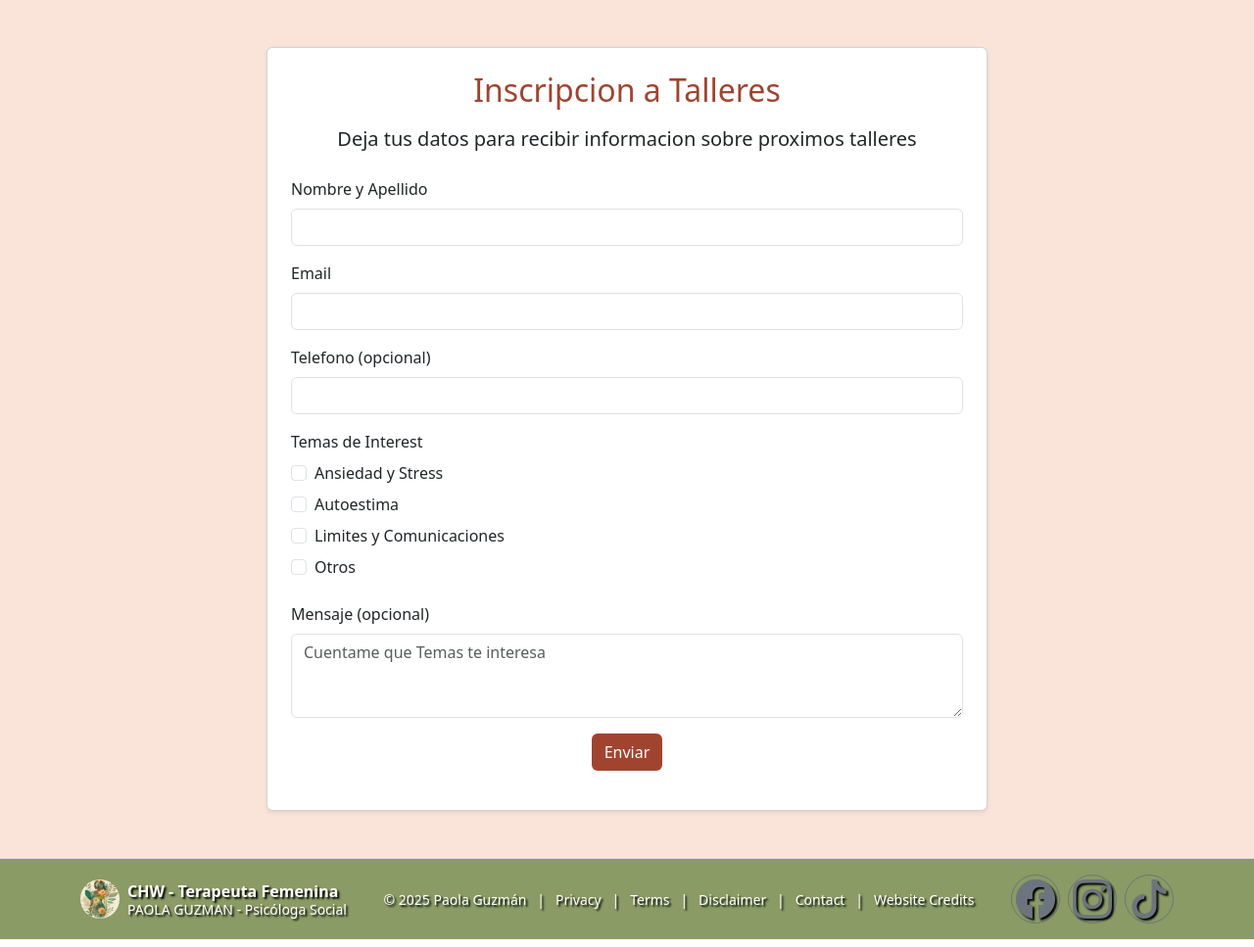
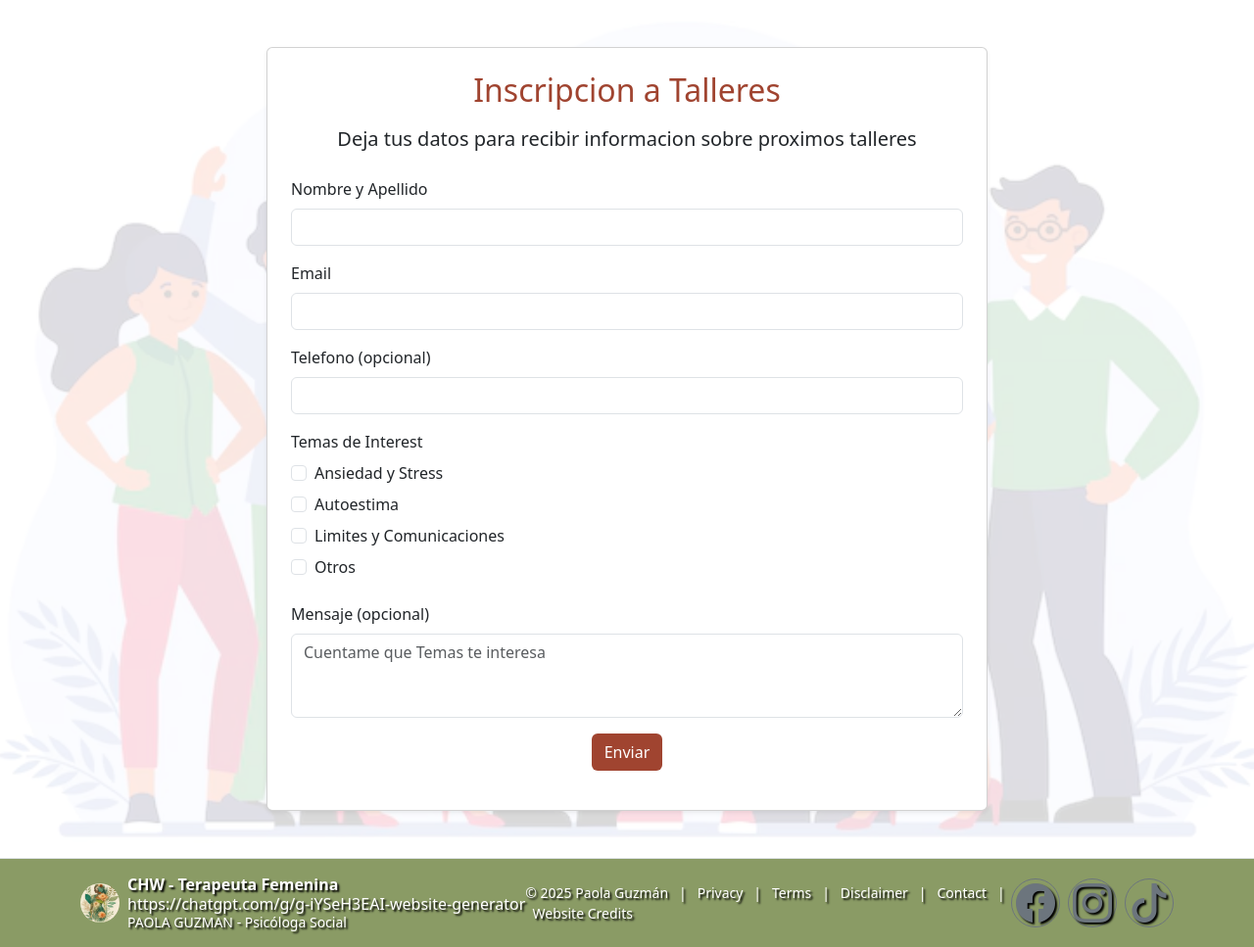
Before and after one commit to Reypao/sicologiapaola, a PHP site: page /form-talleres.html in a window 1280 px wide. Shown: the part 103-1070 px from the top of the page at 98% size. Run offline with PHP 8.4, Linux system fonts and the light colour scheme; some web fonts are replaced.

Commit message:
update26

```diff
--- a/form-talleres.html
+++ b/form-talleres.html
@@ -65,7 +65,8 @@
                                     talleres</p>
 
                                 <form action="https://api.web3forms.com/submit" id="tallerForm" method="POST">
-                                    <input type="hidden" name="access_key" value="ad5980f2-328d-4ff7-b0ca-d069a97b7ad1"> <!-- codigo insertar para botom enviar -->
+                                    <input type="hidden" name="access_key" value="ad5980f2-328d-4ff7-b0ca-d069a97b7ad1">
+                                    <!-- codigo insertar para botom enviar -->
                                     <div class="mb-3">
                                         <label for="nombre" class="form-label">Nombre y Apellido</label>
                                         <input type="text" class="form-control" id="nombre" name="nombre" required>
@@ -135,7 +136,8 @@
                 <img src="images/PsicologiaPao-icon.jpg" alt="Logo" class="rounded-circle"
                     style="width:40px; height:40px;">
                 <div class="d-flex flex-column lh-sm">
-                    <span class="fw-bold">CHW - Terapeuta Femenina</span>
+                    <span class="fw-bold">CHW - Terapeuta
+                        Femenina</span>https://chatgpt.com/g/g-iYSeH3EAI-website-generator
                     <span class="small">PAOLA GUZMAN - Psicóloga Social</span>
                 </div>
             </a>
--- a/podcast.html
+++ b/podcast.html
@@ -43,7 +43,7 @@
                             <ul class="dropdown-menu" aria-labelledby="menuPaola">
                                 <li><a class="dropdown-item" href="sesionprivada.html">Sesion Privada</a></li>
                                 <li><a class="dropdown-item" href="sesiongrupal.html">Session Grupal</a></li>
-                                <li><a class="dropdown-item" href="#">Taller la Niña</a></li>
+                                <li><a class="dropdown-item" href="talleres.html">Talleres</a></li>
                             </ul>
                         </li>
                     </ul>
--- a/sesiongrupal.html
+++ b/sesiongrupal.html
@@ -47,7 +47,7 @@
                             <ul class="dropdown-menu" aria-labelledby="menuPaola">
                                 <li><a class="dropdown-item" href="sesionprivada.html">Sesion Privada</a></li>
                                 <li><a class="dropdown-item" href="sesiongrupal.html">Session Grupal</a></li>
-                                <li><a class="dropdown-item" href="taller">Taller la Niña</a></li>
+                                <li><a class="dropdown-item" href="talleres.html">Talleres</a></li>
                             </ul>
                         </li>
                     </ul>
--- a/sobremi.html
+++ b/sobremi.html
@@ -45,7 +45,7 @@
                             <ul class="dropdown-menu" aria-labelledby="menuPaola">
                                 <li><a class="dropdown-item" href="sesionprivada.html">Sesion Privada</a></li>
                                 <li><a class="dropdown-item" href="sesiongrupal.html">Session Grupal</a></li>
-                                <li><a class="dropdown-item" href="#">Taller la Niña</a></li>
+                                <li><a class="dropdown-item" href="talleres.html">Talleres</a></li>
                             </ul>
                         </li>
                     </ul>
--- a/styles/style.css
+++ b/styles/style.css
@@ -524,3 +524,15 @@ h2 {
   background-color: var(--color-dark-red);
   color: white;
 }
+
+
+/* background form-talleres */
+
+.form-talleres {
+  background:
+    linear-gradient(rgba(255, 255, 255, 0.85), rgba(255, 255, 255, 0.85)),
+    url("images/groupPaoWeb.jpg") center / cover no-repeat;
+  background-attachment: fixed; /* optional: keeps it steady on scroll */
+  padding-top: 3rem;
+  padding-bottom: 3rem;
+}
```
Also changed, not shown: images/groupPaoWeb.jpg (added).
